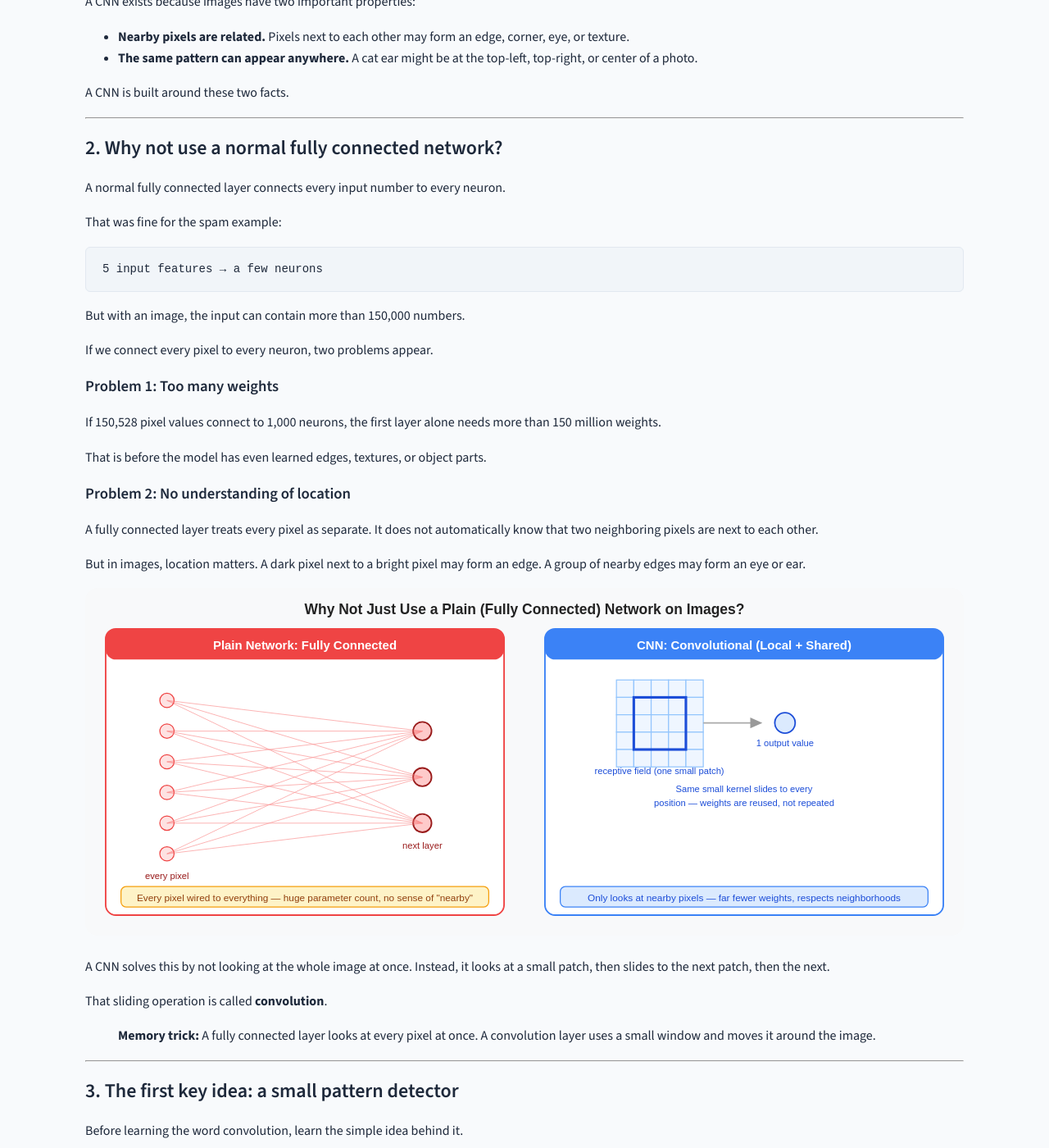
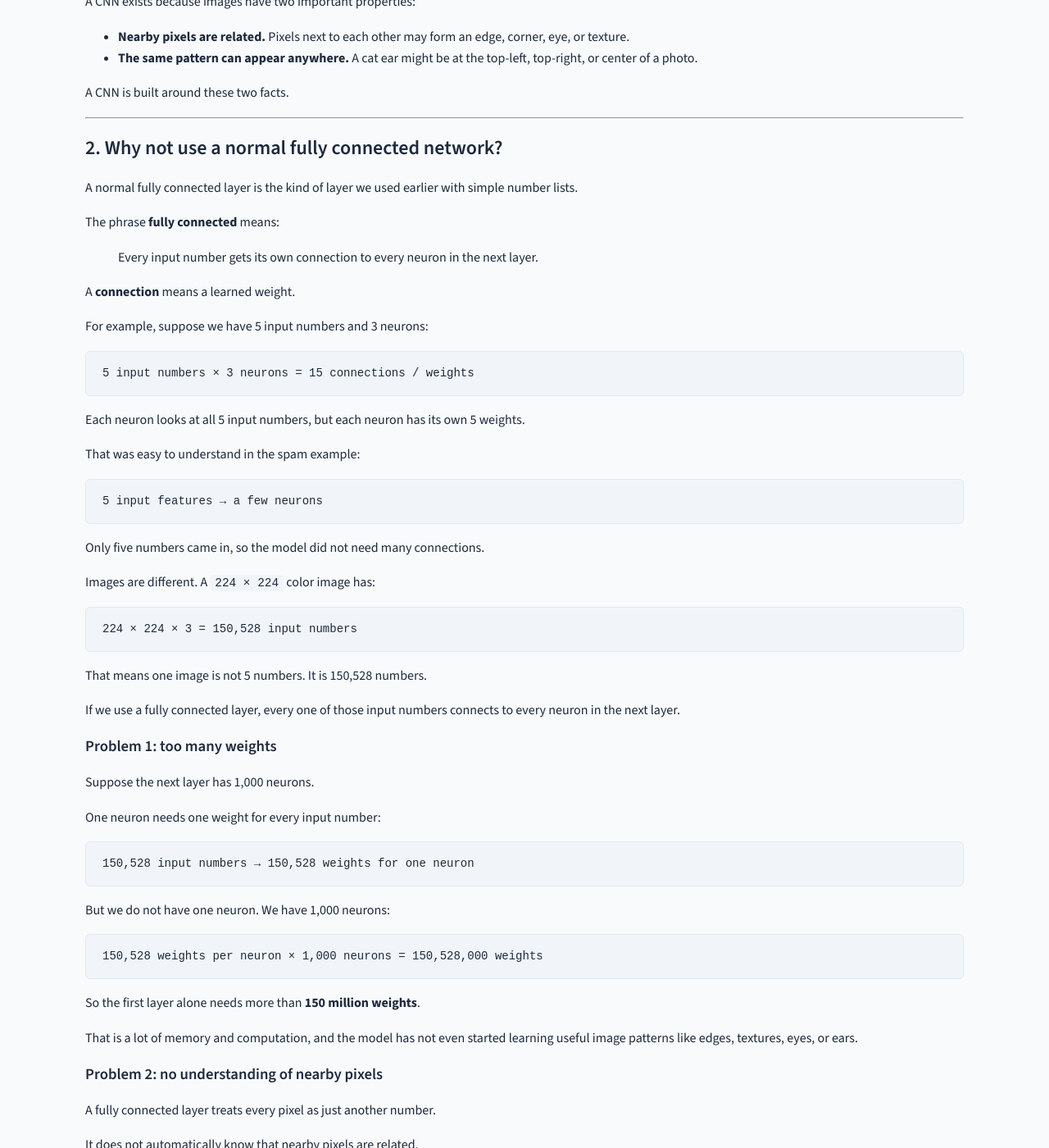
Before and after one commit to rilov/handbook, a Jekyll site: the page built from _topics/Convolutional Neural Networks - A Friendly Guide.md, in a window 1280 px wide and 1400 px high, scrolled down 1652 px. Shown: the whole window at 82% size. Built offline with Jekyll 4.4.1, drawn with Linux system fonts in a browser that asks for light colours; our own code applies the rules of GitHub Pages for plain Markdown files; some of the changed text lies outside the part shown.

Commit message:
Clarify fully connected layer explanation in CNN guide
- Explained fully connected layers as the simple number-list layers from earlier tutorials
- Defined a connection as a learned weight
- Added a 5-input, 3-neuron example showing 15 connections before moving to image-scale inputs

````diff
--- a/_topics/Convolutional Neural Networks - A Friendly Guide.md
+++ b/_topics/Convolutional Neural Networks - A Friendly Guide.md
@@ -85,37 +85,85 @@ A CNN is built around these two facts.
 
 ## 2. Why not use a normal fully connected network?
 
-A normal fully connected layer connects every input number to every neuron.
+A normal fully connected layer is the kind of layer we used earlier with simple number lists.
 
-That was fine for the spam example:
+The phrase **fully connected** means:
+
+> Every input number gets its own connection to every neuron in the next layer.
+
+A **connection** means a learned weight.
+
+For example, suppose we have 5 input numbers and 3 neurons:
+
+```text
+5 input numbers × 3 neurons = 15 connections / weights
+```
+
+Each neuron looks at all 5 input numbers, but each neuron has its own 5 weights.
+
+That was easy to understand in the spam example:
 
 ```text
 5 input features → a few neurons
 ```
 
-But with an image, the input can contain more than 150,000 numbers.
+Only five numbers came in, so the model did not need many connections.
 
-If we connect every pixel to every neuron, two problems appear.
+Images are different. A `224 × 224` color image has:
 
-### Problem 1: Too many weights
+```text
+224 × 224 × 3 = 150,528 input numbers
+```
 
-If 150,528 pixel values connect to 1,000 neurons, the first layer alone needs more than 150 million weights.
+That means one image is not 5 numbers. It is 150,528 numbers.
 
-That is before the model has even learned edges, textures, or object parts.
+If we use a fully connected layer, every one of those input numbers connects to every neuron in the next layer.
 
-### Problem 2: No understanding of location
+### Problem 1: too many weights
 
-A fully connected layer treats every pixel as separate. It does not automatically know that two neighboring pixels are next to each other.
+Suppose the next layer has 1,000 neurons.
 
-But in images, location matters. A dark pixel next to a bright pixel may form an edge. A group of nearby edges may form an eye or ear.
+One neuron needs one weight for every input number:
+
+```text
+150,528 input numbers → 150,528 weights for one neuron
+```
+
+But we do not have one neuron. We have 1,000 neurons:
+
+```text
+150,528 weights per neuron × 1,000 neurons = 150,528,000 weights
+```
+
+So the first layer alone needs more than **150 million weights**.
+
+That is a lot of memory and computation, and the model has not even started learning useful image patterns like edges, textures, eyes, or ears.
+
+### Problem 2: no understanding of nearby pixels
+
+A fully connected layer treats every pixel as just another number.
+
+It does not automatically know that nearby pixels are related.
+
+But images depend on nearby pixels:
+
+```text
+dark pixel next to bright pixel → maybe an edge
+several edges together          → maybe a curve
+curves and textures together    → maybe an ear or eye
+```
+
+So location matters. Pixels next to each other often create meaningful visual patterns.
 
 <img src="{{ site.baseurl }}/assets/img/fc-vs-conv-connections.svg" alt="Side by side comparison: fully connected layer with dense mesh of connections versus a convolutional layer with a small local receptive field and shared weights" width="100%" />
 
-A CNN solves this by not looking at the whole image at once. Instead, it looks at a small patch, then slides to the next patch, then the next.
+A CNN solves both problems by looking at a small patch of the image instead of the whole image at once.
+
+It uses a small window, checks one patch, then slides to the next patch, then the next.
 
 That sliding operation is called **convolution**.
 
-> **Memory trick:** A fully connected layer looks at every pixel at once. A convolution layer uses a small window and moves it around the image.
+> **Memory trick:** Fully connected means every pixel talks to every neuron. Convolution means one small window moves around and reuses the same pattern detector everywhere.
 
 ---
 
````
